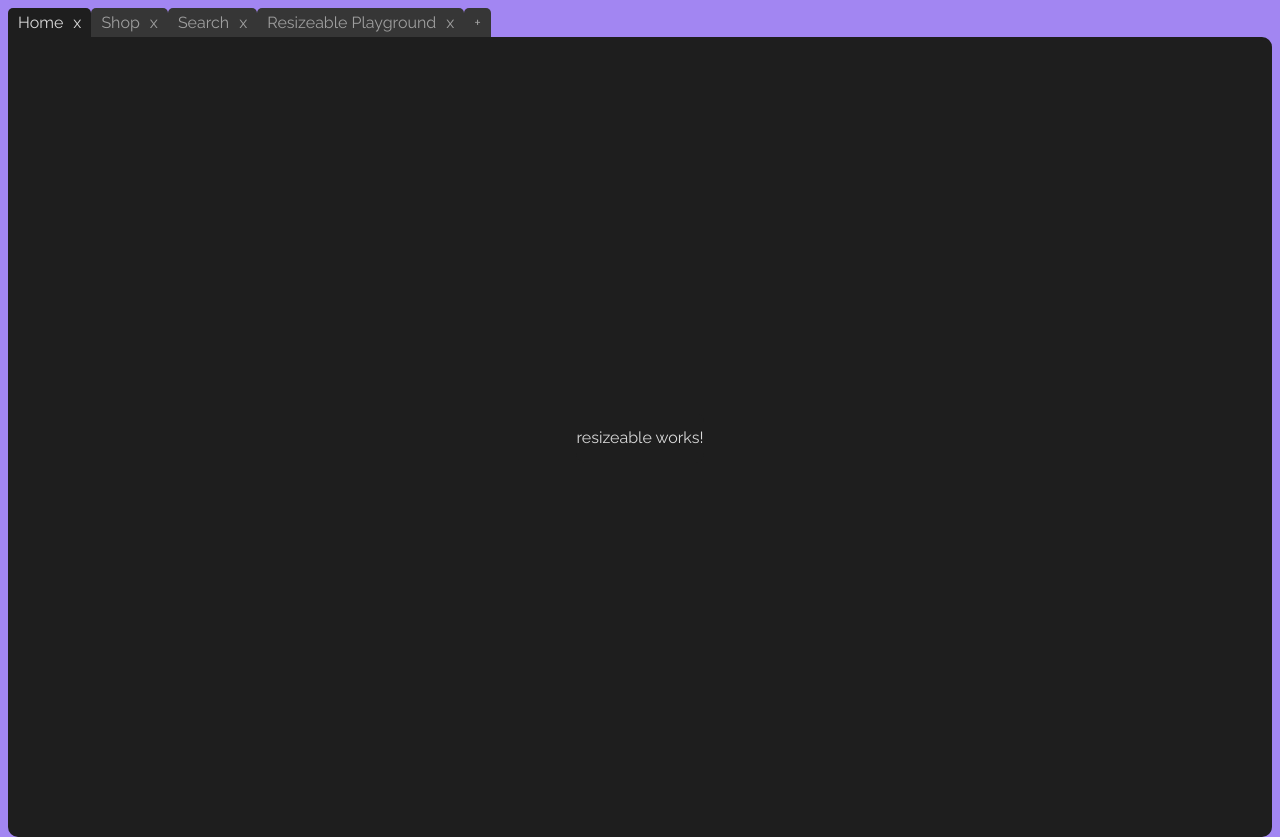
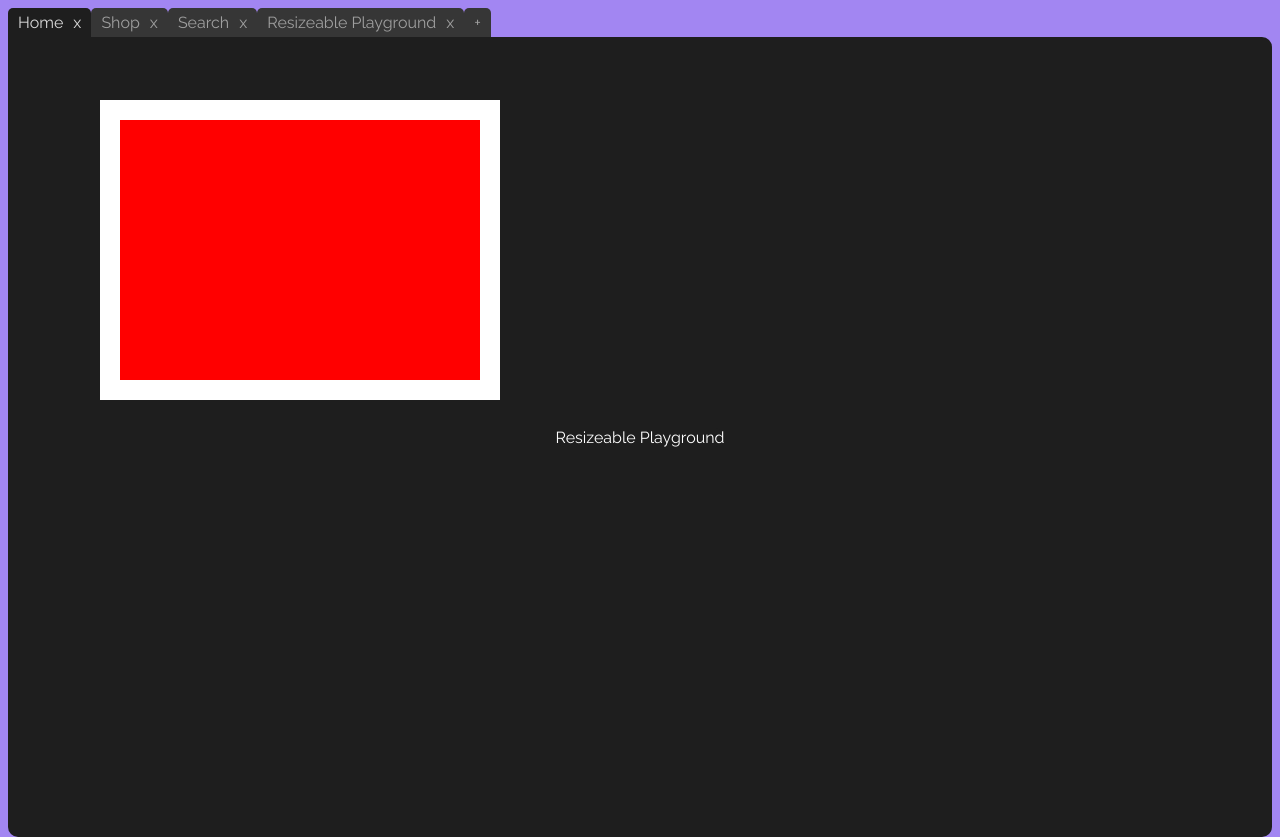
Before and after one commit to colossatr0n/senior-dev-test, an Angular app: page /resizeable/1 in a window 1280 px wide. Built offline with nearby package versions, Linux system fonts and the light colour scheme.

Commit message:
Add resizeable component.

```diff
--- a/src/app/app.routes.ts
+++ b/src/app/app.routes.ts
@@ -56,7 +56,7 @@ export const routes: Routes = [
         },
         data: {
             storeRoute: true,
-            reuseComponent: true,
+            reuseComponent: false,
         },
     },
 ];
--- a/src/app/components/new-tab-panel/new-tab-panel.component.scss
+++ b/src/app/components/new-tab-panel/new-tab-panel.component.scss
@@ -11,4 +11,5 @@
     padding-top: 10px;
     padding-bottom: 10px;
     font-size: 1.5em;
+    cursor: pointer;
 }
--- a/src/app/components/resizeable-playground/resizeable-playground.component.html
+++ b/src/app/components/resizeable-playground/resizeable-playground.component.html
@@ -1,3 +1,6 @@
 <app-tab-panel>
+    <div style="color: white">
+    Resizeable Playground
+    </div>
     <app-resizeable></app-resizeable>
 </app-tab-panel>
--- a/src/app/components/resizeable/resizeable.component.html
+++ b/src/app/components/resizeable/resizeable.component.html
@@ -1 +1,15 @@
-<p>resizeable works!</p>
+<div
+    [ngStyle]="{
+        'left.px': posX,
+        'top.px': posY,
+        'width.px': width,
+        'height.px': height,
+        'background-color': 'red'
+    }"
+    style="justify-content: center; align-items: center; position: fixed;"
+>
+    <div id='left' class="vertical-edge" (mousedown)="borderClicked($event, [resizeLeft])"></div>
+    <div id='right' class="vertical-edge" (mousedown)="borderClicked($event, [resizeRight])"></div>
+    <div id='top' class="horizontal-edge" (mousedown)="borderClicked($event, [resizeTop])"></div>
+    <div id='bottom' class="horizontal-edge" (mousedown)="borderClicked($event, [resizeBottom])"></div>
+</div>
--- a/src/app/components/resizeable/resizeable.component.scss
+++ b/src/app/components/resizeable/resizeable.component.scss
@@ -0,0 +1,32 @@
+$edge-thickness: 20px;
+
+.vertical-edge {
+    position: absolute;
+    width: $edge-thickness;
+    height: 100%;
+    background-color: white;
+}
+
+.horizontal-edge {
+    position: absolute;
+    height: $edge-thickness;
+    width: 100%;
+    background-color: white;
+}
+
+#left {
+    left: 0px;
+}
+
+#right {
+    right: 0px;
+}
+
+
+#top {
+    top: 0px;
+}
+
+#bottom {
+    bottom: 0px;
+}
--- a/src/app/components/resizeable/resizeable.component.ts
+++ b/src/app/components/resizeable/resizeable.component.ts
@@ -1,11 +1,73 @@
-import { Component } from '@angular/core';
+import { NgStyle } from '@angular/common';
+import { Component, HostListener } from '@angular/core';
 
 @Component({
   selector: 'app-resizeable',
-  imports: [],
+  imports: [NgStyle],
   templateUrl: './resizeable.component.html',
   styleUrl: './resizeable.component.scss'
 })
 export class ResizeableComponent {
+    posX = 100
+    posY = 100
+    width = 400
+    height = 300
+    lastClickX = 0
+    lastClickY = 0
+    isResizing = false
+    resizeStrats: Function[] = [];
+    minDim = 100
 
+    borderClicked(event: MouseEvent, resizeStrats: Function[]) {
+        this.isResizing = true
+        this.resizeStrats = resizeStrats
+        this.lastClickX = event.clientX
+        this.lastClickY = event.clientY
+        event.preventDefault()
+        event.stopPropagation()
+    }
+
+    @HostListener('document:mousemove', ['$event'])
+    onResize(event: MouseEvent) {
+        if (!this.isResizing) {
+            return
+        }
+        let clickX = event.clientX
+        let clickY = event.clientY
+        let diffX = clickX - this.lastClickX
+        let diffY = clickY - this.lastClickY
+
+        for (let resizeStrat of this.resizeStrats) {
+            if (this.width - diffX > this.minDim
+                && this.height - diffY > this.minDim) {
+                resizeStrat.call(this, diffX, diffY)
+            }
+        }
+
+        this.lastClickX = clickX
+        this.lastClickY = clickY
+    }
+
+    @HostListener('document:mouseup', ['$event'])
+    stopResize() {
+        this.isResizing = false
+    }
+
+    resizeLeft(diffX: number, diffY: number) {
+        this.posX += diffX
+        this.width -= diffX
+    }
+
+    resizeRight(diffX: number, diffY: number) {
+        this.width += diffX
+    }
+
+    resizeTop(diffX: number, diffY: number) {
+        this.posY += diffY
+        this.height -= diffY
+    }
+
+    resizeBottom(diffX: number, diffY: number) {
+        this.height += diffY
+    }
 }
```
